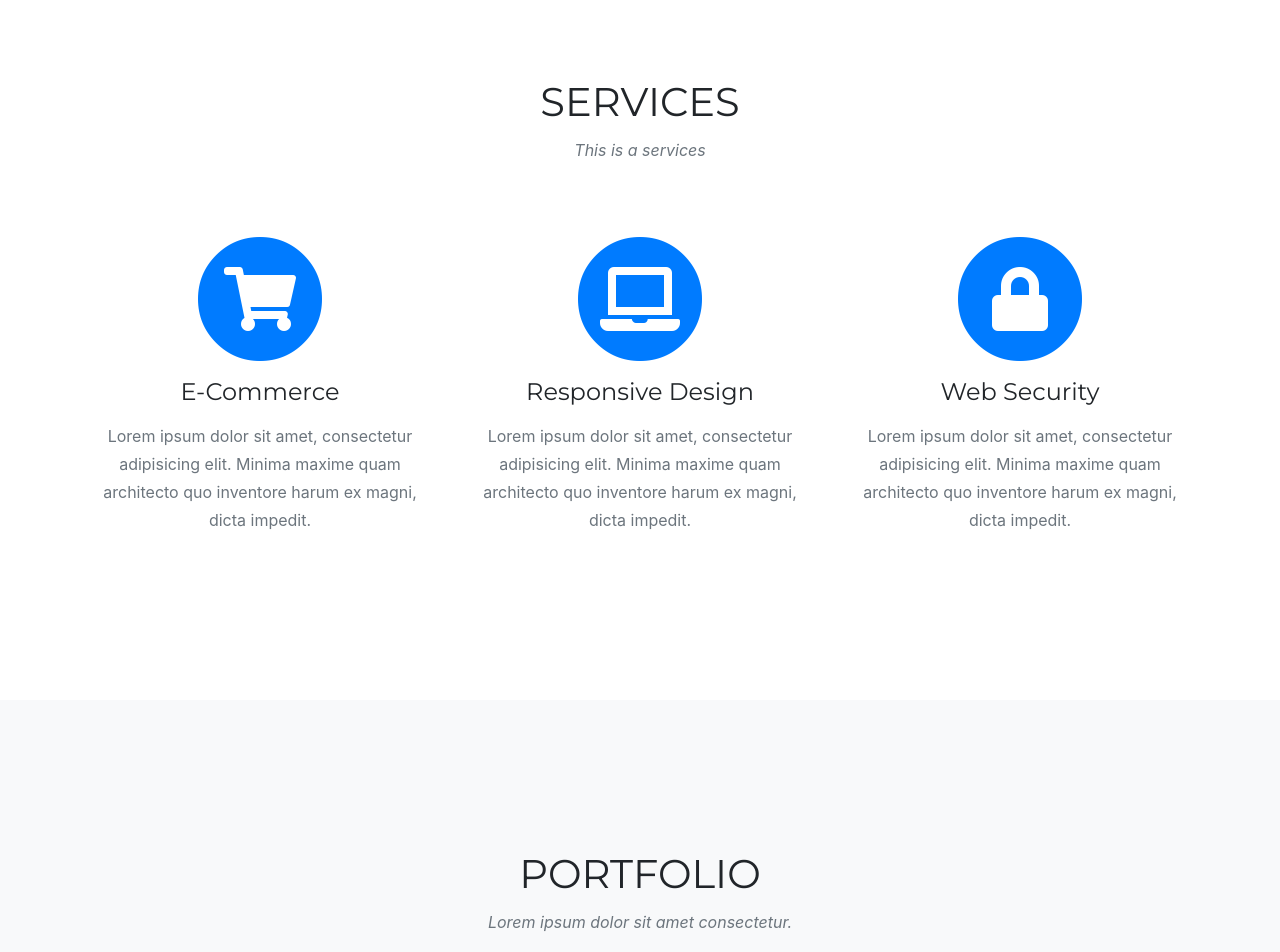
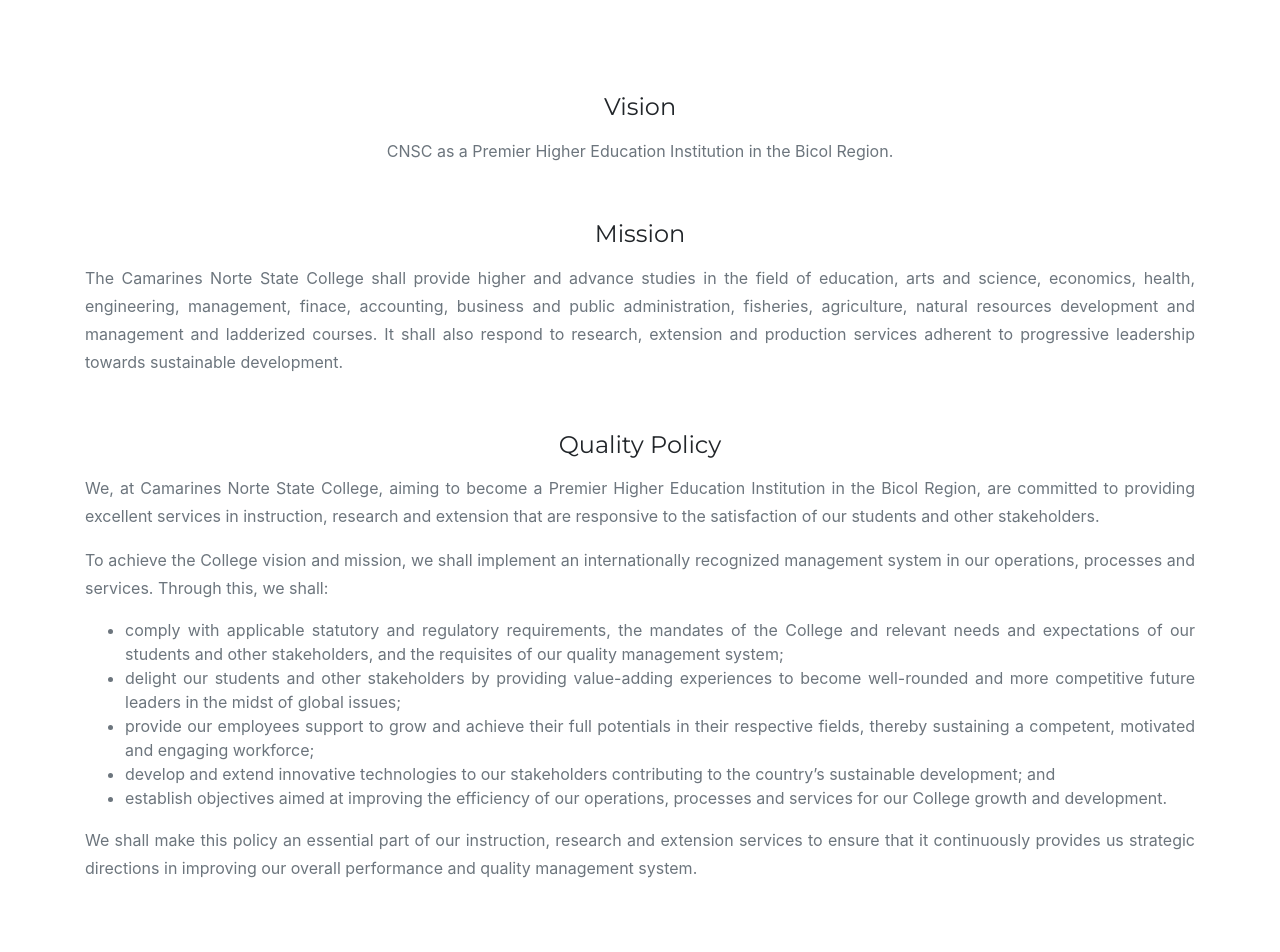
Before and after one commit to robinabanes/BSIT4a-robingroup, a website with bundled scripts: page index.html in a window 1280 px wide. Shown: the part 800-1752 px from the top of the page. Built offline with nearby package versions, Linux system fonts and the light colour scheme; a web font is replaced by a local one.

Commit message:
changed service section content

```diff
--- a/index.html
+++ b/index.html
@@ -71,38 +71,40 @@
   <!-- Services -->
   <section id="services">
     <div class="container">
-      <div class="row">
-        <div class="col-lg-12 text-center">
-          <h2 class="section-heading text-uppercase">Services</h2>
-          <h3 class="section-subheading text-muted">This is a services</h3>
+
+      <div class="row text-center">
+        <div class="col-md-12">
+          <h4 class="service-heading">Vision</h4>
+          <p class="text-muted">CNSC as a Premier Higher Education Institution in the Bicol Region.</p>
         </div>
       </div>
-      <div class="row text-center">
-        <div class="col-md-4">
-          <span class="fa-stack fa-4x">
-            <i class="fas fa-circle fa-stack-2x text-primary"></i>
-            <i class="fas fa-shopping-cart fa-stack-1x fa-inverse"></i>
-          </span>
-          <h4 class="service-heading">E-Commerce</h4>
-          <p class="text-muted">Lorem ipsum dolor sit amet, consectetur adipisicing elit. Minima maxime quam architecto quo inventore harum ex magni, dicta impedit.</p>
-        </div>
-        <div class="col-md-4">
-          <span class="fa-stack fa-4x">
-            <i class="fas fa-circle fa-stack-2x text-primary"></i>
-            <i class="fas fa-laptop fa-stack-1x fa-inverse"></i>
-          </span>
-          <h4 class="service-heading">Responsive Design</h4>
-          <p class="text-muted">Lorem ipsum dolor sit amet, consectetur adipisicing elit. Minima maxime quam architecto quo inventore harum ex magni, dicta impedit.</p>
-        </div>
-        <div class="col-md-4">
-          <span class="fa-stack fa-4x">
-            <i class="fas fa-circle fa-stack-2x text-primary"></i>
-            <i class="fas fa-lock fa-stack-1x fa-inverse"></i>
-          </span>
-          <h4 class="service-heading">Web Security</h4>
-          <p class="text-muted">Lorem ipsum dolor sit amet, consectetur adipisicing elit. Minima maxime quam architecto quo inventore harum ex magni, dicta impedit.</p>
+<br>
+      <div class="row text-center services__vision">
+        <div class="col-md-12">
+          <h4 class="service-heading">Mission</h4>
+          <p class="text-muted  text-justify">The Camarines Norte State College shall provide higher and advance studies in the field of education, arts and science, economics, health, engineering, management, finace, accounting, business and public administration, fisheries, agriculture, natural resources development and management and ladderized courses. It shall also respond to research, extension and production services adherent to progressive leadership towards sustainable development.</p>
         </div>
       </div>
+<br>
+      <div class="row ">
+        <div class="col-lg-12 text-center">
+          <h4 class="service-heading">Quality Policy</h4>
+          <p class="text-muted text-justify">We, at Camarines Norte State College, aiming to become a Premier Higher Education Institution in the Bicol Region, are committed to providing excellent services in instruction, research and extension that are responsive to the satisfaction of our students and other stakeholders.</p>
+          <p class="text-muted text-justify">To achieve the College vision and mission, we shall implement an internationally recognized management system in our operations, processes and services. Through this, we shall:</p>
+
+          <ul class="text-muted">
+            <li class="text-justify">comply with applicable statutory and regulatory requirements, the mandates of the College and relevant needs and expectations of our students and other stakeholders, and the requisites of our quality management system;</li>
+            <li class="text-justify">delight our students and other stakeholders by providing value-adding experiences to become well-rounded and more competitive future leaders in the midst of global issues;</li>
+            <li class="text-justify">provide our employees support to grow and achieve their full potentials in their respective fields, thereby sustaining a competent, motivated and engaging workforce;</li>
+            <li class="text-justify">develop and extend innovative technologies to our stakeholders contributing to the country’s sustainable development; and</li>
+            <li class="text-justify">establish objectives aimed at improving the efficiency of our operations, processes and services for our College growth and development.</li>
+          </ul>
+
+          <p class="text-justify text-muted">We shall make this policy an essential part of our instruction, research and extension services to ensure that it continuously  provides us strategic directions in improving our overall performance and quality management system.</p>
+
+        </div>
+      </div>
+
     </div>
   </section>
 
@@ -111,8 +113,8 @@
     <div class="container">
       <div class="row">
         <div class="col-lg-12 text-center">
-          <h2 class="section-heading text-uppercase">Portfolio</h2>
-          <h3 class="section-subheading text-muted">Lorem ipsum dolor sit amet consectetur.</h3>
+          <h2 class="section-heading text-uppercase">ICS Activities</h2>
+          <h3 class="section-subheading text-muted">2018-2019</h3>
         </div>
       </div>
       <div class="row">
@@ -126,7 +128,7 @@
             <img class="img-fluid" src="img/portfolio/01-thumbnail.jpg" alt="">
           </a>
           <div class="portfolio-caption">
-            <h4>Threads</h4>
+            <h4>General Assembly</h4>
             <p class="text-muted">Illustration</p>
           </div>
         </div>
@@ -140,7 +142,7 @@
             <img class="img-fluid" src="img/portfolio/02-thumbnail.jpg" alt="">
           </a>
           <div class="portfolio-caption">
-            <h4>Explore</h4>
+            <h4>Acquaintance Party and Induction Ball</h4>
             <p class="text-muted">Graphic Design</p>
           </div>
         </div>
@@ -154,7 +156,7 @@
             <img class="img-fluid" src="img/portfolio/03-thumbnail.jpg" alt="">
           </a>
           <div class="portfolio-caption">
-            <h4>Finish</h4>
+            <h4>ICS Night</h4>
             <p class="text-muted">Identity</p>
           </div>
         </div>
@@ -168,7 +170,7 @@
             <img class="img-fluid" src="img/portfolio/04-thumbnail.jpg" alt="">
           </a>
           <div class="portfolio-caption">
-            <h4>Lines</h4>
+            <h4>Intramurals</h4>
             <p class="text-muted">Branding</p>
           </div>
         </div>
@@ -182,7 +184,7 @@
             <img class="img-fluid" src="img/portfolio/05-thumbnail.jpg" alt="">
           </a>
           <div class="portfolio-caption">
-            <h4>Southwest</h4>
+            <h4>Hayag Festival</h4>
             <p class="text-muted">Website Design</p>
           </div>
         </div>
@@ -196,7 +198,7 @@
             <img class="img-fluid" src="img/portfolio/06-thumbnail.jpg" alt="">
           </a>
           <div class="portfolio-caption">
-            <h4>Window</h4>
+            <h4>ICS day</h4>
             <p class="text-muted">Photography</p>
           </div>
         </div>
--- a/scss/_services.scss
+++ b/scss/_services.scss
@@ -3,3 +3,9 @@
   margin: 15px 0;
   text-transform: none;
 }
+
+.services{
+  .services__vision{
+    margin-bottom: 20px;
+  }
+}
```
